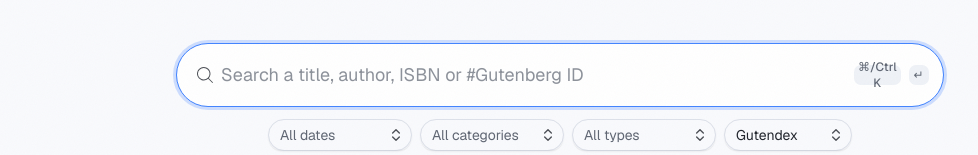
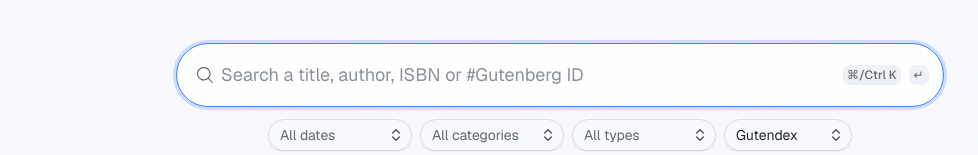
Before and after one commit to emmanuel-defreitas/metabook-py, a Next.js app in the folder web/: page / in a window 1280 px wide. Shown: the part 481-636 px from the top of the page, without its empty margins (80-1058 px from the left). Built offline with nearby package versions, Linux system fonts and the light colour scheme; no server answers.

Commit message:
Prevent search shortcuts from shrinking on narrow screens

```diff
--- a/web/src/components/search/search-field.tsx
+++ b/web/src/components/search/search-field.tsx
@@ -65,7 +65,7 @@ export function SearchField({
           type="search"
           value={value}
         />
-        <InputGroupAddon align="inline-end" className={cn("max-sm:hidden", hero && "pe-5")}>
+        <InputGroupAddon align="inline-end" className={cn("shrink-0 whitespace-nowrap max-sm:hidden [&>kbd]:shrink-0", hero && "pe-5")}>
           <Kbd title="⌘K on Mac · Ctrl+K on Windows/Linux">⌘/Ctrl K</Kbd>
           <Kbd>↵</Kbd>
         </InputGroupAddon>
```
